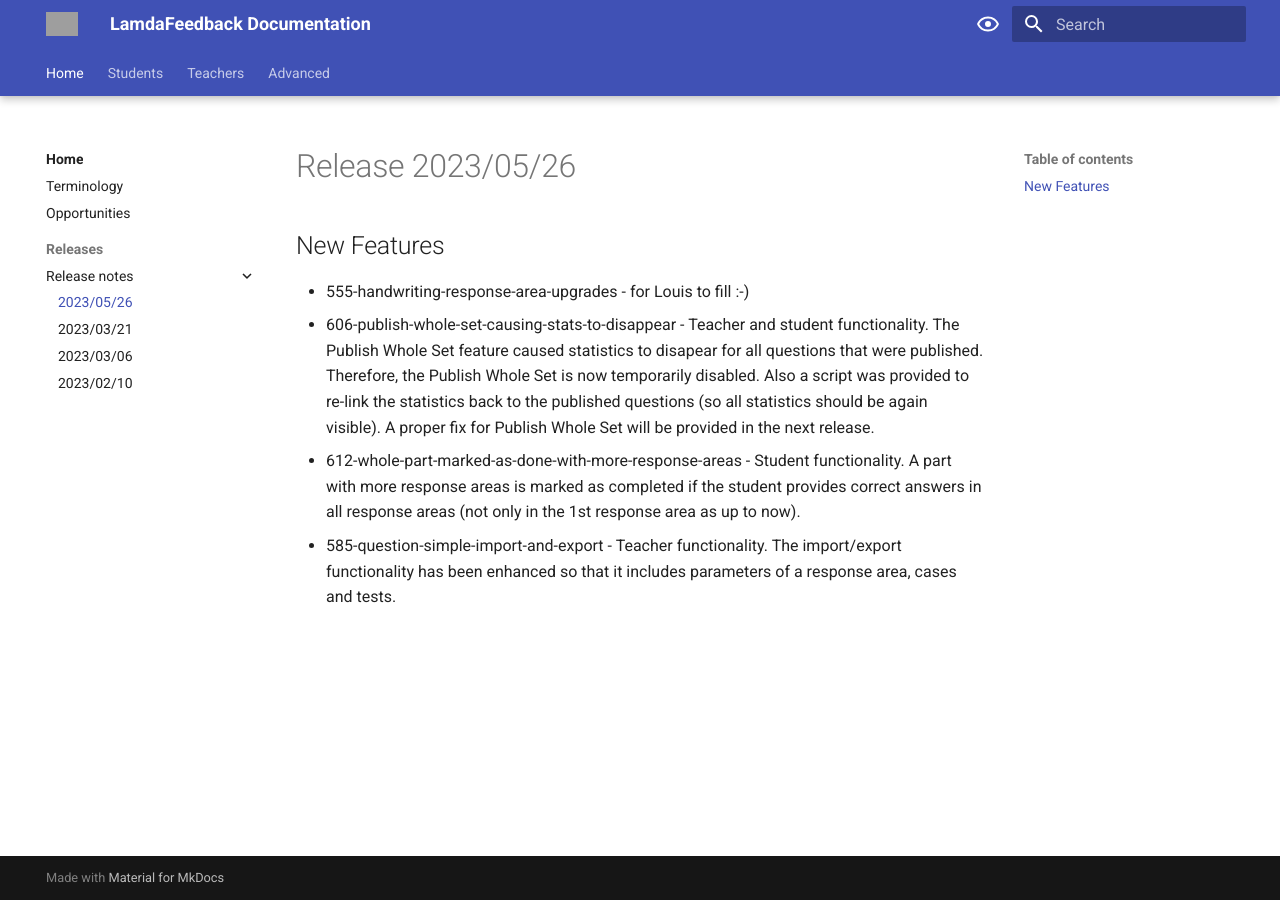
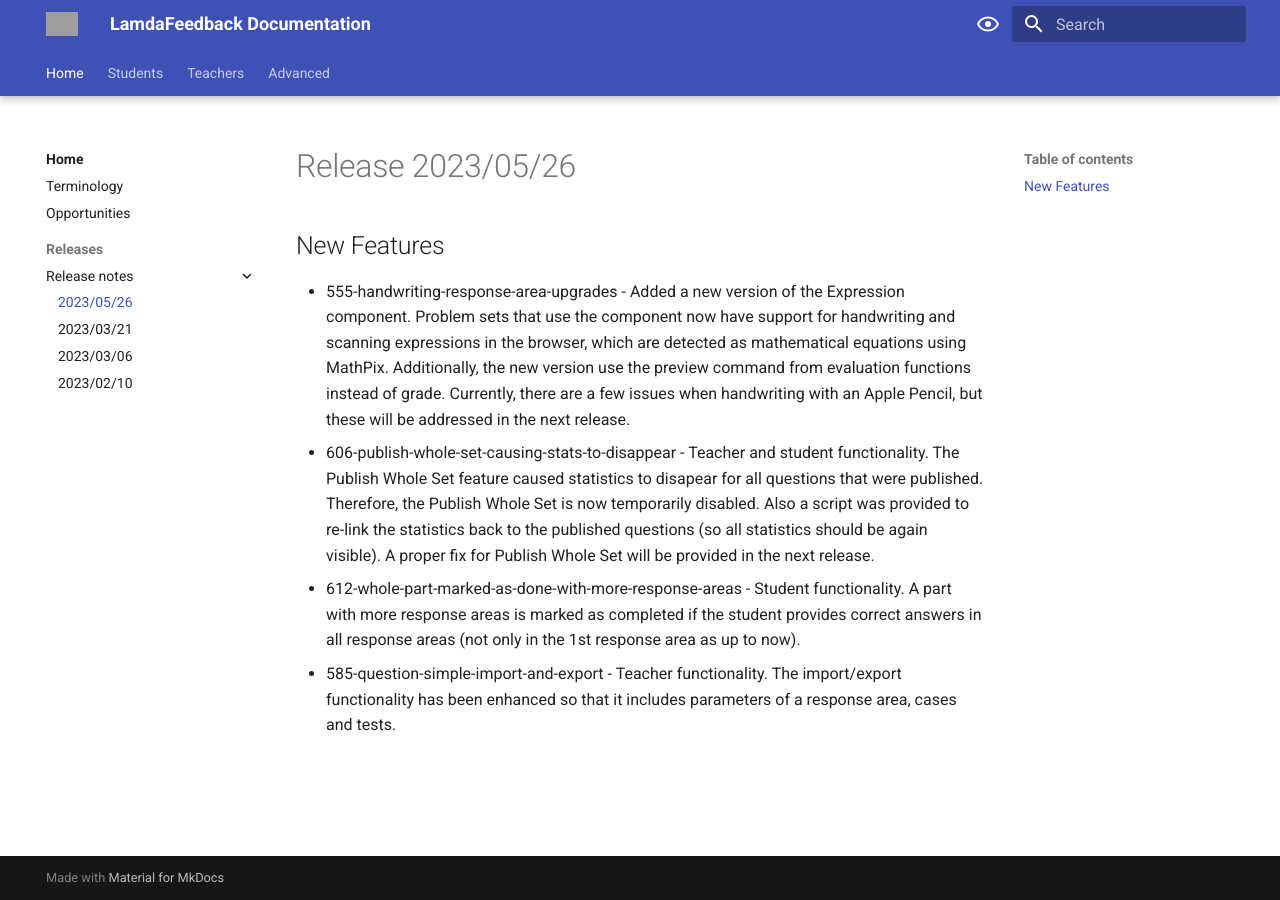
Before and after one commit to lambda-feedback/user-documentation, an MkDocs documentation site: the page built from docs/releases/release_2023_05_26.md, in a window 1280 px wide. Built offline with MkDocs 1.6.1 and Material for MkDocs 9.7.7, drawn with Linux system fonts in a browser that asks for light colours; grey boxes are pictures that could not be loaded.

Commit message:
Update release_2023_05_26.md
Added details for updates to the Expression component.

```diff
--- a/docs/releases/release_2023_05_26.md
+++ b/docs/releases/release_2023_05_26.md
@@ -2,7 +2,7 @@
 
 ## New Features
 
-- 555-handwriting-response-area-upgrades - for Louis to fill :-)
+- 555-handwriting-response-area-upgrades - Added a new version of the Expression component. Problem sets that use the component now have support for handwriting and scanning expressions in the browser, which are detected as mathematical equations using MathPix. Additionally, the new version use the preview command from evaluation functions instead of grade. Currently, there are a few issues when handwriting with an Apple Pencil, but these will be addressed in the next release.
 - 606-publish-whole-set-causing-stats-to-disappear - Teacher and student functionality. The Publish Whole Set feature caused statistics to disapear for all questions that were published. Therefore, the Publish Whole Set is now temporarily disabled. Also a script was provided to re-link the statistics back to the published questions (so all statistics should be again visible). A proper fix for Publish Whole Set will be provided in the next release.
 - 612-whole-part-marked-as-done-with-more-response-areas - Student functionality. A part with more response areas is marked as completed if the student provides correct answers in all response areas (not only in the 1st response area as up to now).
 - 585-question-simple-import-and-export - Teacher functionality. The import/export functionality has been enhanced so that it includes parameters of a response area, cases and tests.
```
